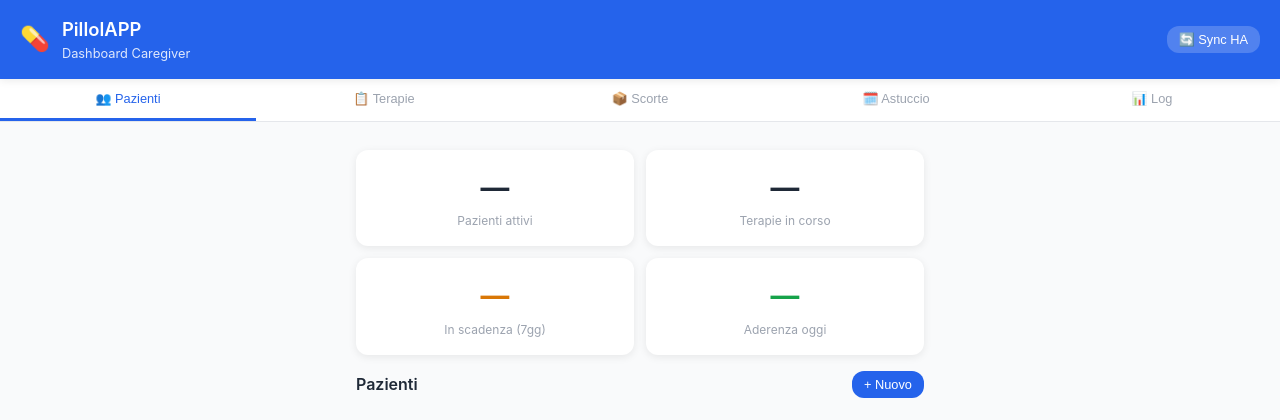
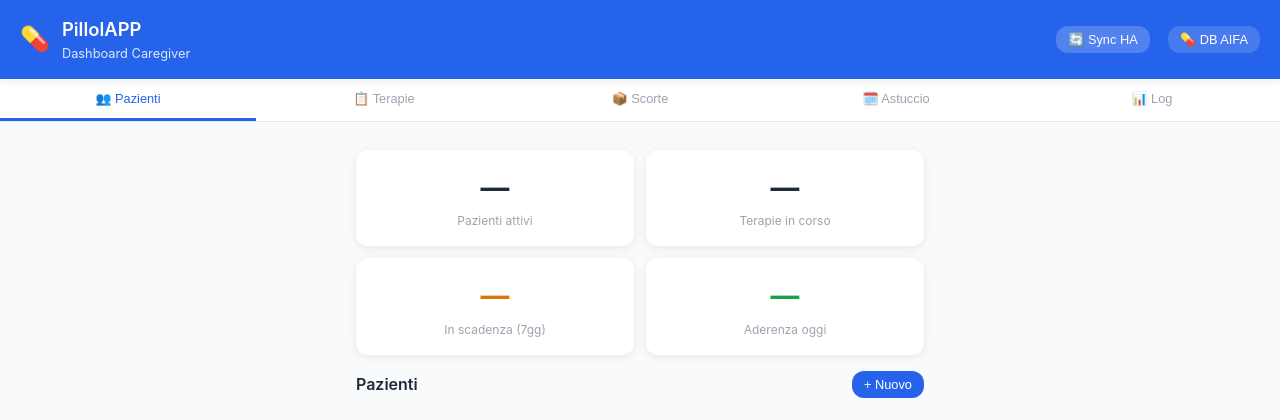
Before and after one commit to elbarto8383/PillolAPP, a Flask app: page / in a window 1280 px wide. Shown: the top 420 px of the page. Run offline with Flask 3, Linux system fonts and the light colour scheme; a user stored in the database is signed in; data that the repository does not hold is empty; some libraries are stand-ins or nearby versions.

Commit message:
🔄 Sync HA    💊 DB AIFA

```diff
--- a/pillolapp/templates/index.html
+++ b/pillolapp/templates/index.html
@@ -19,6 +19,11 @@
   </div>
   <button class="btn btn-ghost btn-sm" onclick="syncHA()" style="margin-left:auto;background:rgba(255,255,255,0.2);color:white;border:none;">
     🔄 Sync HA
+  </button>
+  <button class="btn btn-ghost btn-sm" onclick="aggiornaAIFA()" id="btn-aifa"
+          style="background:rgba(255,255,255,0.15);color:white;border:none;margin-left:0.4rem;"
+          title="Aggiorna database farmaci AIFA">
+    💊 DB AIFA
   </button>
 </header>
 
@@ -981,6 +986,22 @@ async function syncHA() {
   toast('Sensori HA aggiornati ✓', 'success');
 }
 
+async function aggiornaAIFA() {
+  const btn = document.getElementById('btn-aifa');
+  btn.textContent = '⏳ Scarico...';
+  btn.disabled = true;
+  try {
+    const r = await api('/api/aifa/import', 'POST');
+    toast('Import AIFA avviato — controlla i log tra 2-3 minuti ✓', 'success');
+  } catch(e) {
+    toast('Errore avvio import AIFA', 'error');
+  }
+  setTimeout(() => {
+    btn.textContent = '💊 DB AIFA';
+    btn.disabled = false;
+  }, 5000);
+}
+
 // ── Init ──────────────────────────────────────────────────────────────────
 window.addEventListener('DOMContentLoaded', () => {
   caricaPazienti();
```
